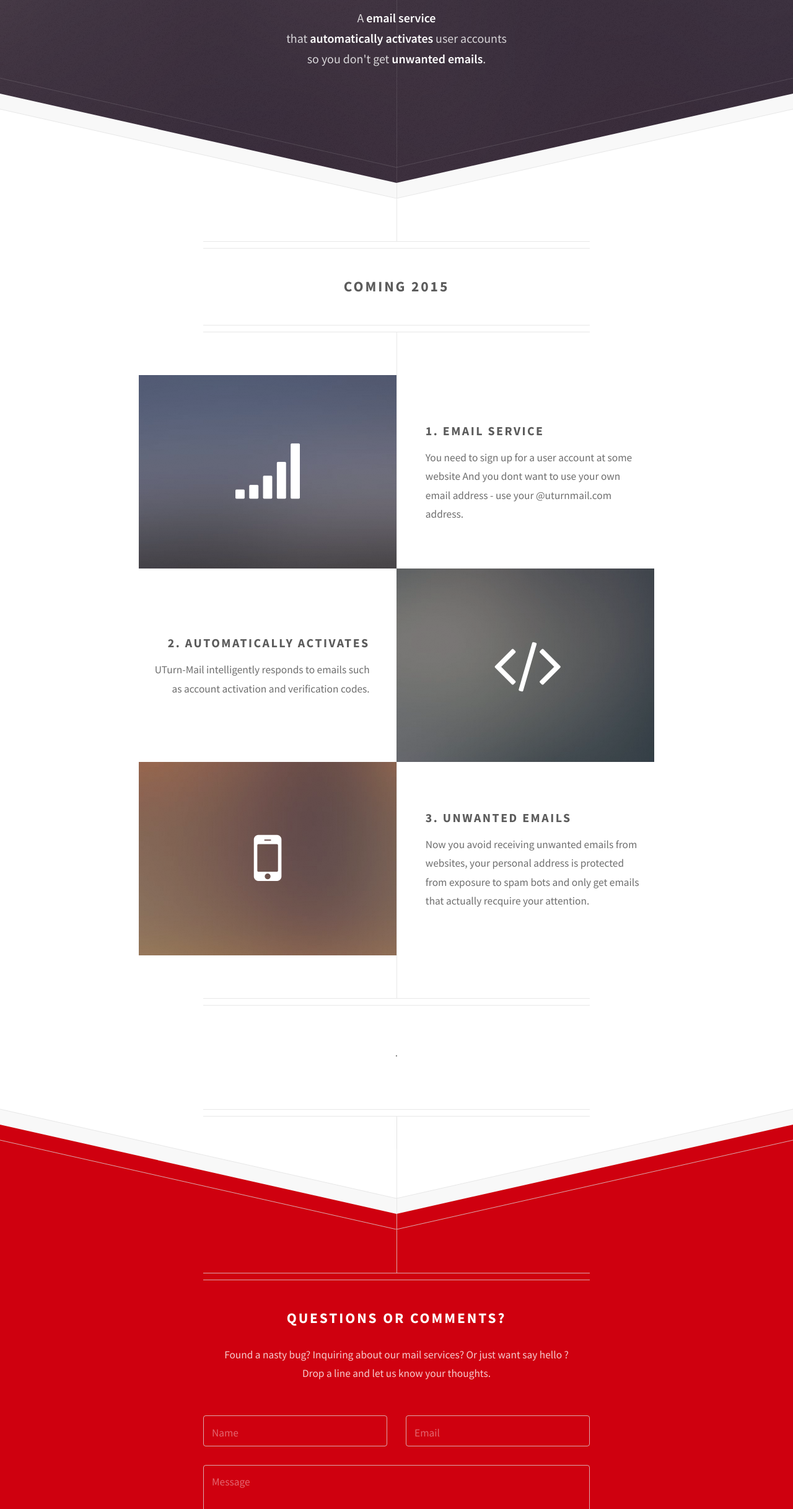
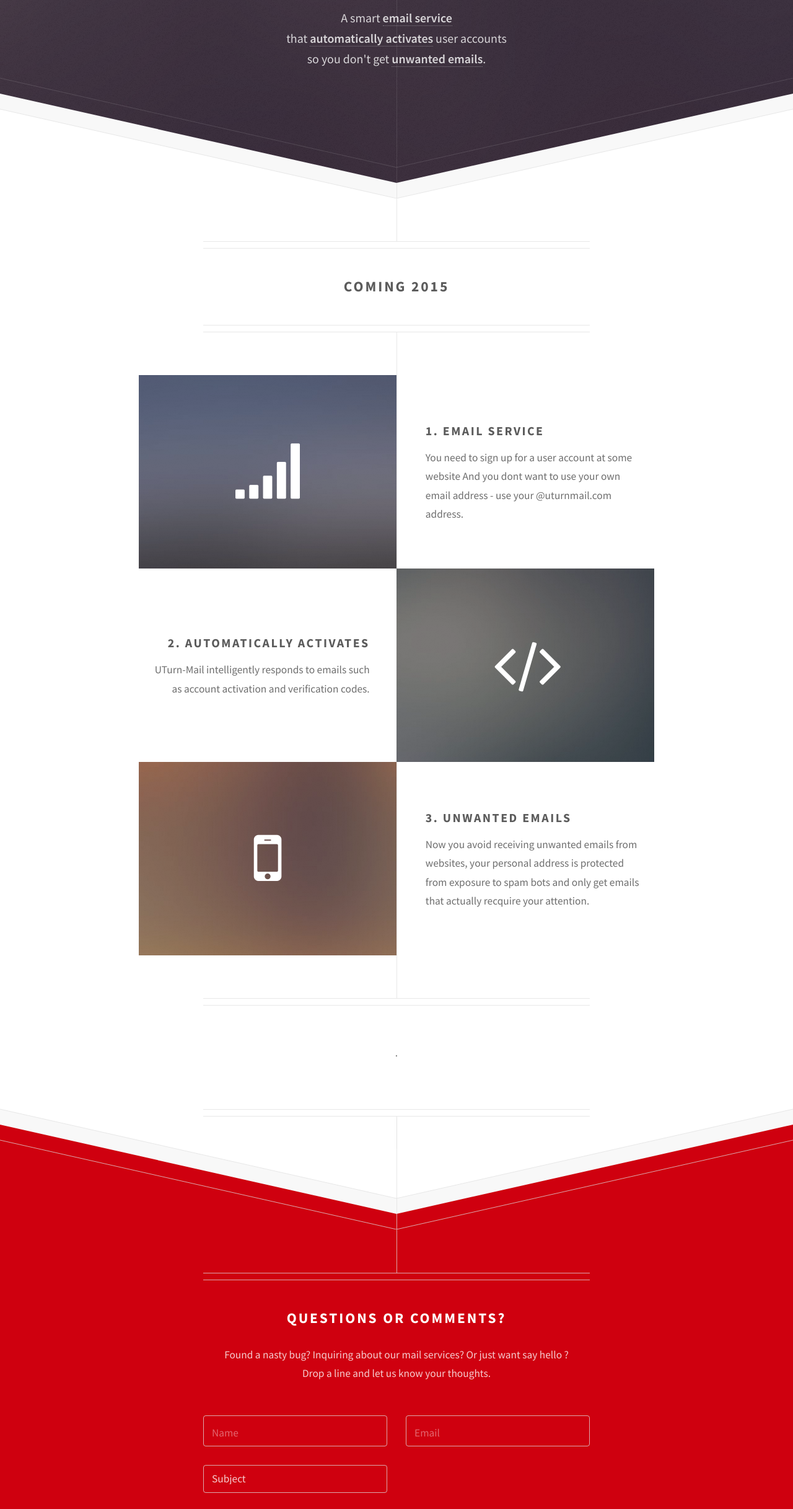
Before and after one commit to supSep/UTurnMail, a plain HTML site: page www.rev2/index.html in a window 1280 px wide. Shown: the part 266-2700 px from the top of the page at 62% size. Drawn offline with Linux system fonts and the light colour scheme.

Commit message:
updated front end

```diff
--- a/www.rev2/index.html
+++ b/www.rev2/index.html
@@ -28,11 +28,11 @@
 			<div>
 				<span class="logo icon fa-undo"></span><h1>U-TURN MAIL</h1>
 				</div>
-				<p>A <b>email service</b> </a>
+				<p>A smart <b><a href="#emailservice">email service</a></b> </a>
 				<br/>
-				that <b>automatically activates</b> user accounts
+				that <b><a href="#autoact">automatically activates</a></b> user accounts
 				<br/>
-				so you don't get <b>unwanted emails</b>.</p>
+				so you don't get <b><a href="#unwanted">unwanted emails</a></b>.</p>
 			</div>
 
 		<!-- Main -->
@@ -52,21 +52,21 @@
 			<div class="box alt container">
 					<section class="feature left">
 						<a href="#" class="image icon fa-signal"><img src="images/pic01.jpg" alt="" /></a>
-						<div class="content">
+						<div id="emailservice" class="content">
 							<h3>1. Email Service  </h3>
 							<p>You need to sign up for a user account at some website And you dont want to use your own email address - use your @uturnmail.com address. </p>
 						</div>
 					</section>
 					<section class="feature right">
 						<a href="#" class="image icon fa-code"><img src="images/pic02.jpg" alt="" /></a>
-						<div class="content">
+						<div id="autoact" class="content">
 							<h3>2. Automatically Activates </h3>
 							<p>UTurn-Mail intelligently responds to emails such as account activation and verification codes.</p>
 						</div>
 					</section>
 					<section class="feature left">
 						<a href="#" class="image icon fa-mobile"><img src="images/pic03.jpg" alt="" /></a>
-						<div class="content">
+						<div id="unwanted" class="content">
 							<h3>3. Unwanted emails</h3>
 							<p>Now you avoid receiving unwanted emails from websites, your personal address is protected from exposure to spam bots and only get emails that actually recquire your attention.</p>
 						</div>
@@ -97,6 +97,14 @@
 							</div>
 							<div class="6u 12u(3)">
 								<input type="email" name="email" placeholder="Email" />
+							</div>
+							<div class="6u 12u(3)">
+								<select>
+								    <option value="" disabled selected style="display:none;">Subject</option>
+									<option>Help</option>
+									<option>Suggestions</option>
+									<option>Sales</option>
+								</select>
 							</div>
 						</div>
 						<div class="row">
```
